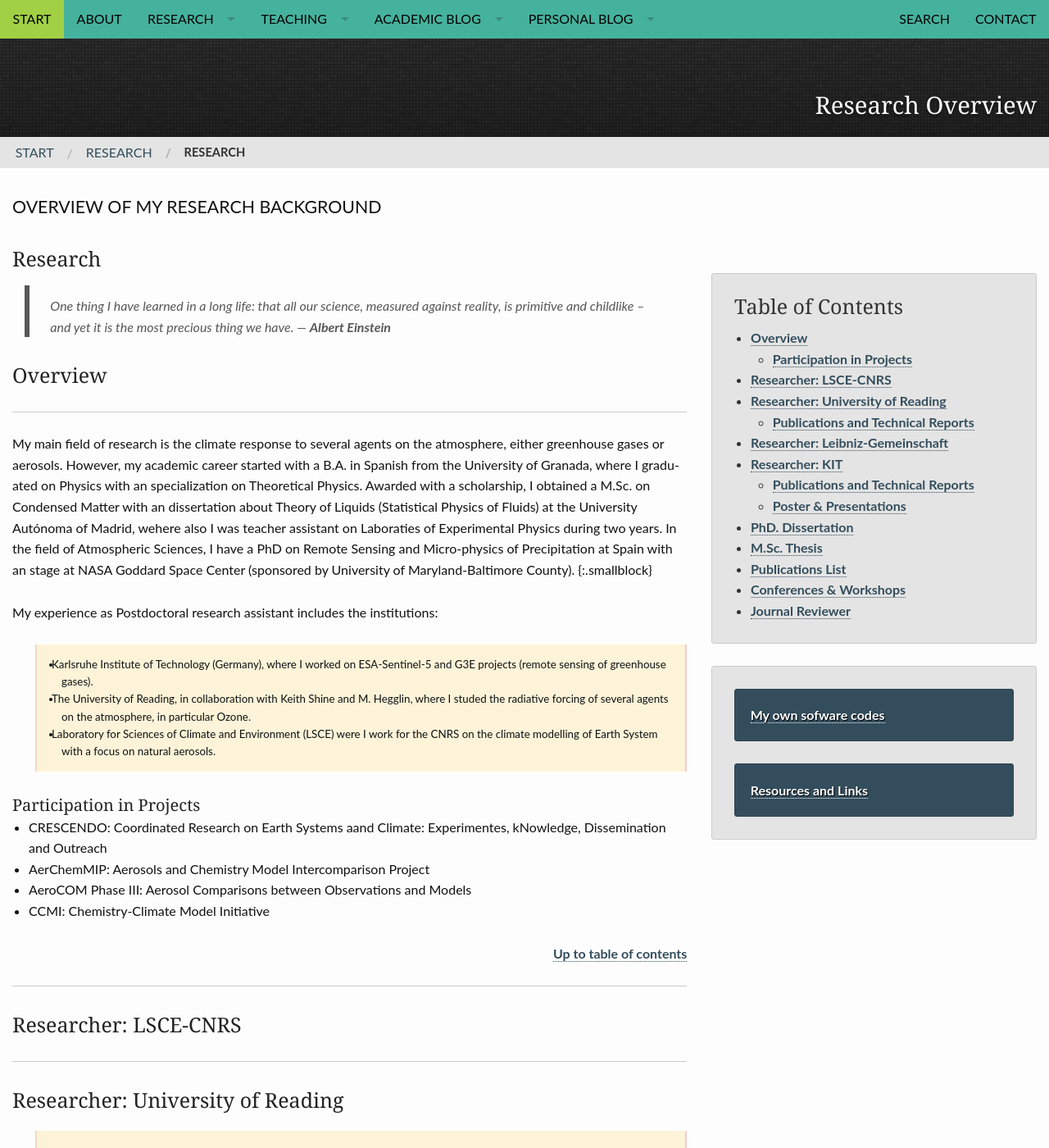
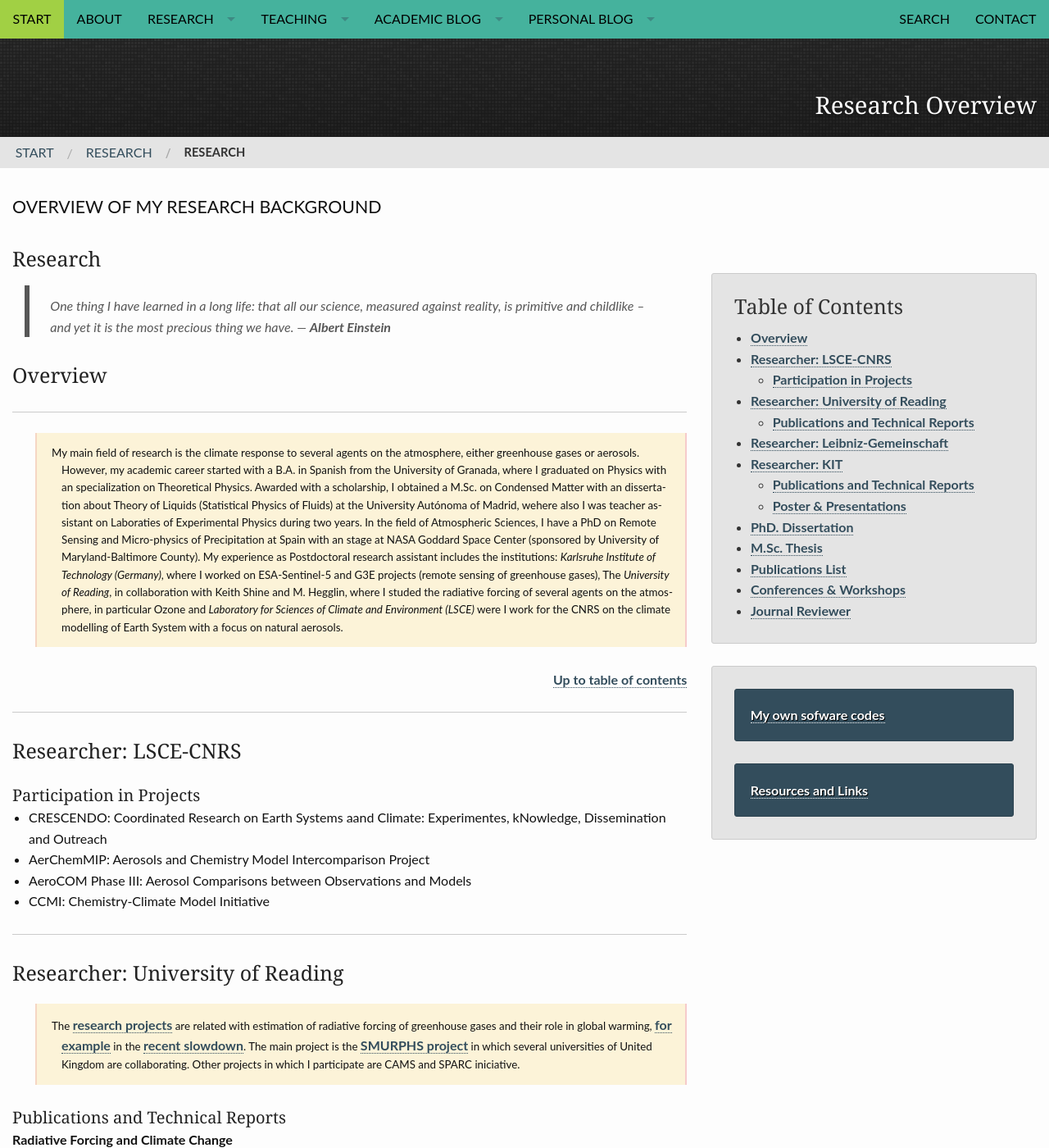
Before and after one commit to RCHG/rchg.github.io, a Jekyll site: the page built from pages/research_overview.md, in a window 1280 px wide and 1400 px high. Shown: the whole window at 82% size. Built offline with Jekyll 4.4.1, drawn with Linux system fonts in a browser that asks for light colours; nearby versions of some CDN libraries; comment, search, counter and statistics services are not loaded; some of the changed lines change nothing that is shown.

Commit message:
Update research_overview.md

```diff
--- a/pages/research_overview.md
+++ b/pages/research_overview.md
@@ -34,21 +34,10 @@ breadcrumb: true
 ### Overview
 ---
 
-My main field of research is the climate response to several agents on the atmosphere, either greenhouse gases or aerosols. However, my academic career started with a B.A. in Spanish from the University of Granada, where I graduated on Physics with an specialization on Theoretical Physics. Awarded with a scholarship, I obtained a M.Sc. on Condensed Matter with an dissertation about Theory of Liquids (Statistical Physics of Fluids) at the University Autónoma of Madrid, wehere also I was teacher assistant on Laboraties of Experimental Physics during two years. In the field of Atmospheric Sciences, I have a PhD on Remote Sensing and Micro-physics of Precipitation at Spain with an stage at NASA Goddard Space Center (sponsored by University of Maryland-Baltimore County). {:.smallblock}
-
-My experience as Postdoctoral research assistant includes the institutions:
- - Karlsruhe Institute of Technology (Germany), where I worked on ESA-Sentinel-5 and G3E projects (remote sensing of greenhouse gases).
- - The University of Reading, in collaboration with Keith Shine and M. Hegglin, where I studed the radiative forcing of several agents on the atmosphere, in particular Ozone.
- - Laboratory for Sciences of Climate and Environment (LSCE) were I work for the CNRS on the climate modelling of Earth System with a focus on natural aerosols.
+My main field of research is the climate response to several agents on the atmosphere, either greenhouse gases or aerosols. However, my academic career started with a B.A. in Spanish from the University of Granada, where I graduated on Physics with an specialization on Theoretical Physics. Awarded with a scholarship, I obtained a M.Sc. on Condensed Matter with an dissertation about Theory of Liquids (Statistical Physics of Fluids) at the University Autónoma of Madrid, wehere also I was teacher assistant on Laboraties of Experimental Physics during two years. In the field of Atmospheric Sciences, I have a PhD on Remote Sensing and Micro-physics of Precipitation at Spain with an stage at NASA Goddard Space Center (sponsored by University of Maryland-Baltimore County). My experience as Postdoctoral research assistant includes the institutions: *Karlsruhe Institute of Technology (Germany)*, where I worked on ESA-Sentinel-5 and G3E projects (remote sensing of greenhouse gases), The *University of Reading*, in collaboration with Keith Shine and M. Hegglin, where I studed the radiative forcing of several agents on the atmosphere, in particular Ozone and *Laboratory for Sciences of Climate and Environment (LSCE)* were I work for the CNRS on the climate modelling of Earth System with a focus on natural aerosols.
 {:.smallblock}
 
 
-#### Participation in Projects
-
-- CRESCENDO: Coordinated Research on Earth Systems aand Climate: Experimentes, kNowledge, Dissemination and Outreach
-- AerChemMIP: Aerosols and Chemistry Model Intercomparison Project
-- AeroCOM Phase III: Aerosol Comparisons between Observations and Models
-- CCMI: Chemistry-Climate Model Initiative
 
 [comment]: <> (My research background cover several fields and a broad set of methodologies both theoretical and experimental, with a strong focus on computational tools. My initial formation is Physics with an specialization on Theoretical Physics. This side was developed during my M.Sc. in Condensed Matter which was related with Statistical Physics in a theoretical field of Theory of Liquids. However my interest has been moved to the field of Atmospheric Sciences and Remote Sensing. Therefore the main scope of my PhD was related with Micro-physics of rainfall and remote sensing of precipitation, which also involves Applied Statistics. Actually I am working at the field of Remote Sensing of Trace Gases, this improves my knowledge on radiative transfer theory, inverse problem,satellite product, and spectroscopy)
 
@@ -59,6 +48,12 @@ My experience as Postdoctoral research assistant includes the institutions:
 
 ### Researcher: LSCE-CNRS
 
+#### Participation in Projects
+
+- CRESCENDO: Coordinated Research on Earth Systems aand Climate: Experimentes, kNowledge, Dissemination and Outreach
+- AerChemMIP: Aerosols and Chemistry Model Intercomparison Project
+- AeroCOM Phase III: Aerosol Comparisons between Observations and Models
+- CCMI: Chemistry-Climate Model Initiative
 
 
 ---
```
